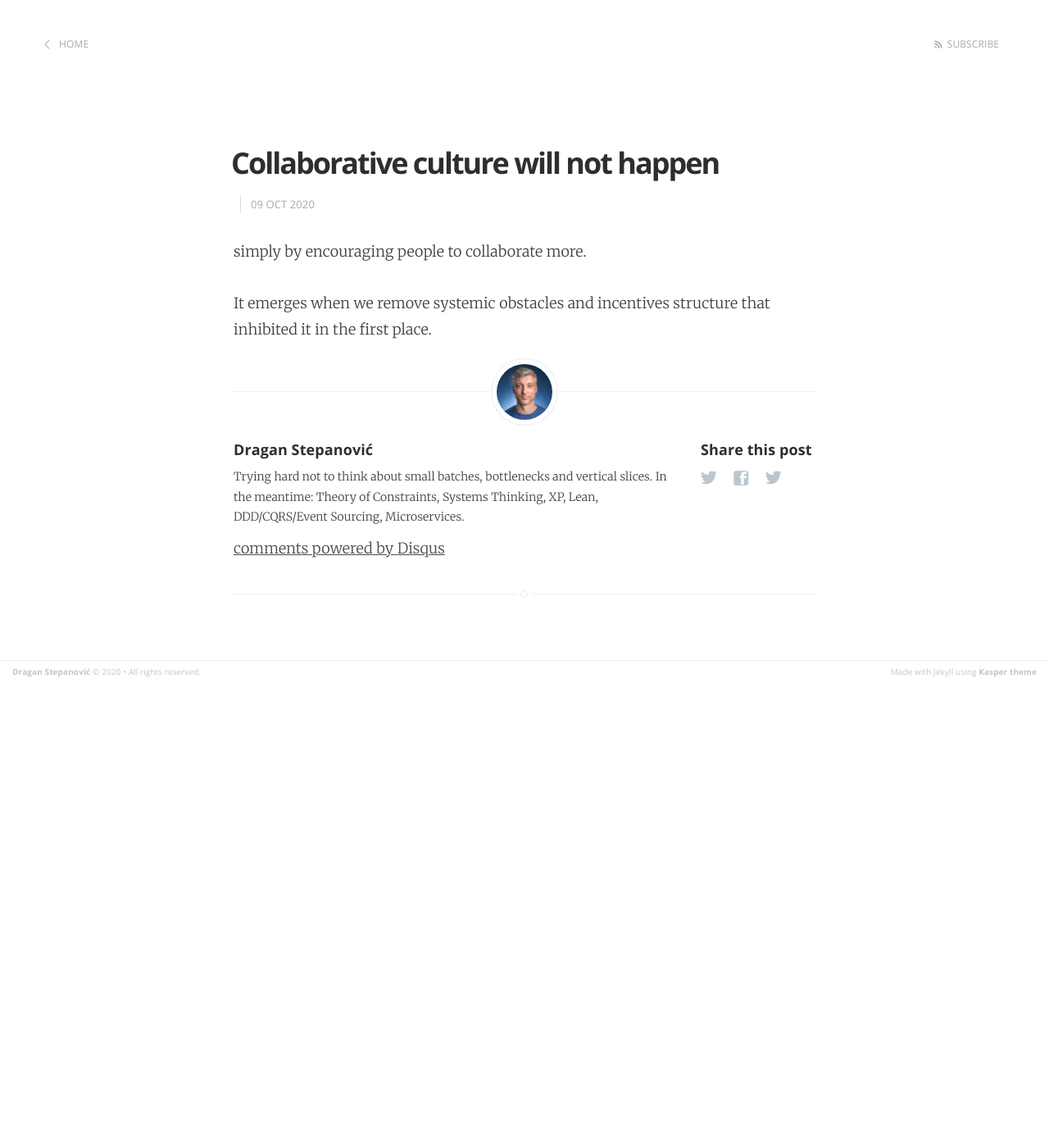
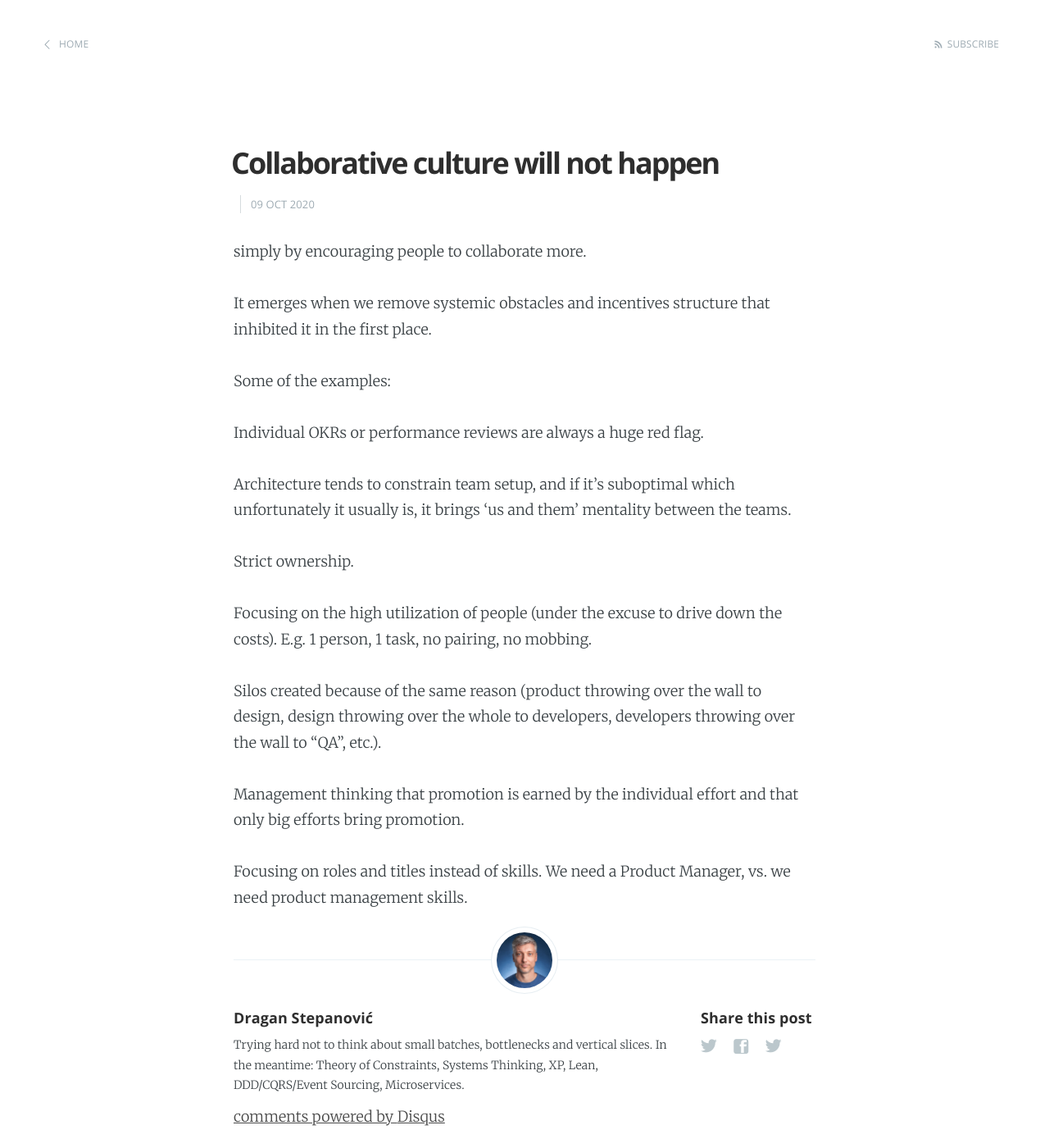
Before and after one commit to dragan-stepanovic/dragan-stepanovic.github.io, a Jekyll site: the page built from _posts/2020-10-09-collaborative-culture.md, in a window 1280 px wide and 1400 px high. Shown: the whole window at 82% size. Built offline with Jekyll 4.4.1, drawn with Linux system fonts in a browser that asks for light colours; our own code applies the rules of GitHub Pages for plain Markdown files; comment, search, counter and statistics services are not loaded.

Commit message:
Update 2020-10-09-collaborative-culture.md

```diff
--- a/_posts/2020-10-09-collaborative-culture.md
+++ b/_posts/2020-10-09-collaborative-culture.md
@@ -5,3 +5,20 @@ title: Collaborative culture will not happen
 simply by encouraging people to collaborate more.
 
 It emerges when we remove systemic obstacles and incentives structure that inhibited it in the first place.
+
+
+Some of the examples:
+
+Individual OKRs or performance reviews are always a huge red flag.
+
+Architecture tends to constrain team setup, and if it's suboptimal which unfortunately it usually is, it brings 'us and them' mentality between the teams.
+
+Strict ownership.
+
+Focusing on the high utilization of people (under the excuse to drive down the costs). E.g. 1 person, 1 task, no pairing, no mobbing.
+
+Silos created because of the same reason (product throwing over the wall to design, design throwing over the whole to developers, developers throwing over the wall to "QA", etc.).
+
+Management thinking that promotion is earned by the individual effort and that only big efforts bring promotion.
+
+Focusing on roles and titles instead of skills. We need a Product Manager, vs. we need product management skills.
```
